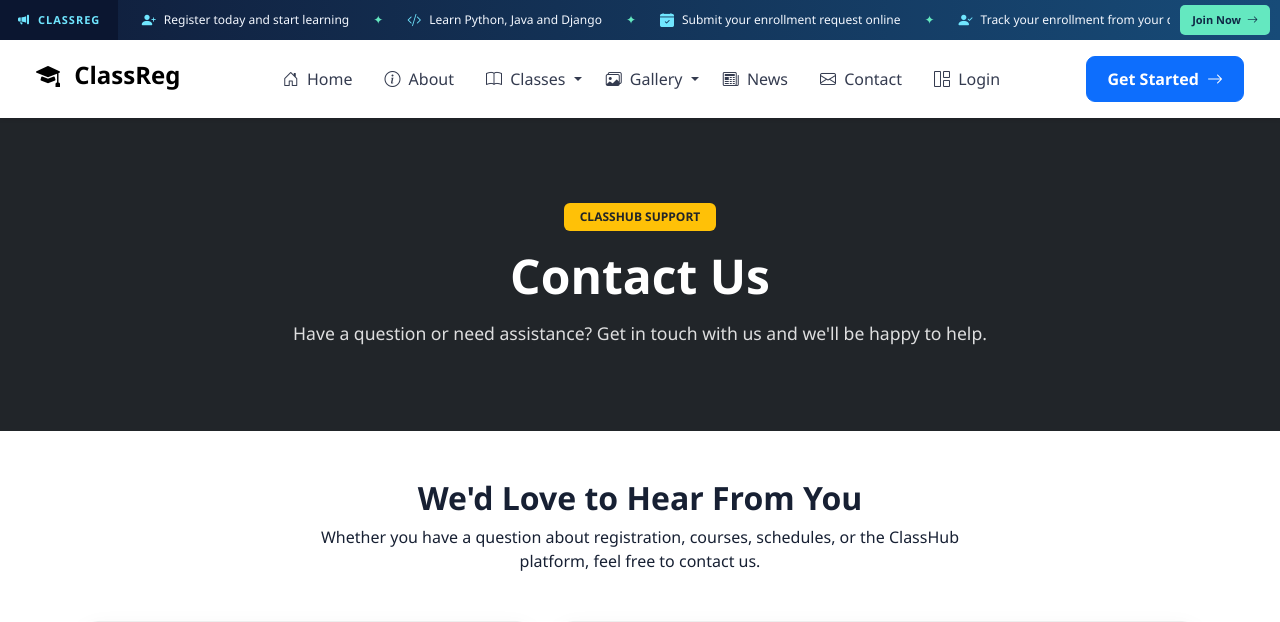
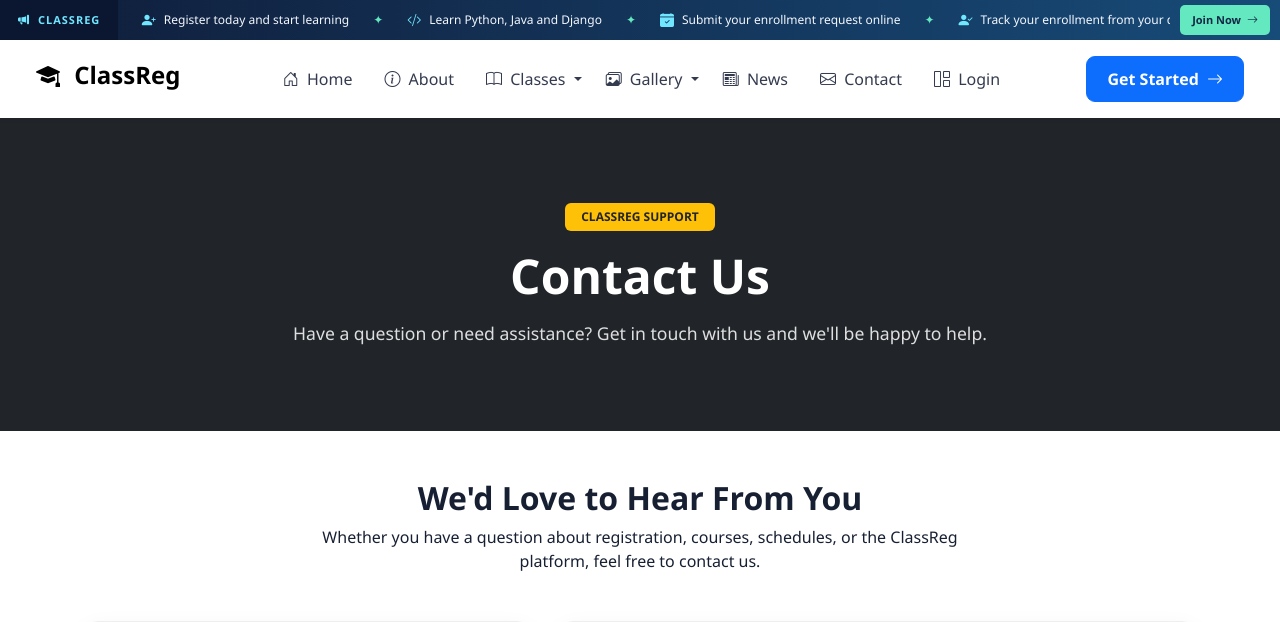
Before and after one commit to tejaM-SENG/ClassReg, a Django app: page /contact/ in a window 1280 px wide. Shown: the top 622 px of the page. Run offline with Django 5.2, Linux system fonts and the light colour scheme.

Commit message:
Update contact page content and branding

```diff
--- a/templates/classreg/contact.html
+++ b/templates/classreg/contact.html
@@ -9,7 +9,7 @@
     <div class="container text-center">
 
         <span class="badge bg-warning text-dark px-3 py-2 mb-3">
-            CLASSHUB SUPPORT
+            CLASSREG SUPPORT
         </span>
 
         <h1 class="fw-bold">
@@ -38,7 +38,7 @@
 
         <p class="section-description mx-auto">
             Whether you have a question about registration, courses,
-            schedules, or the ClassHub platform, feel free to contact us.
+            schedules, or the ClassReg platform, feel free to contact us.
         </p>
 
     </div>
```
